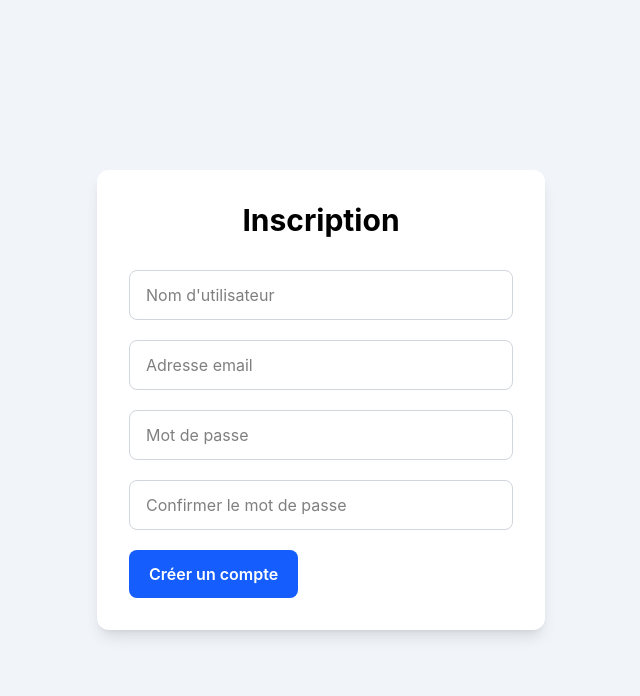
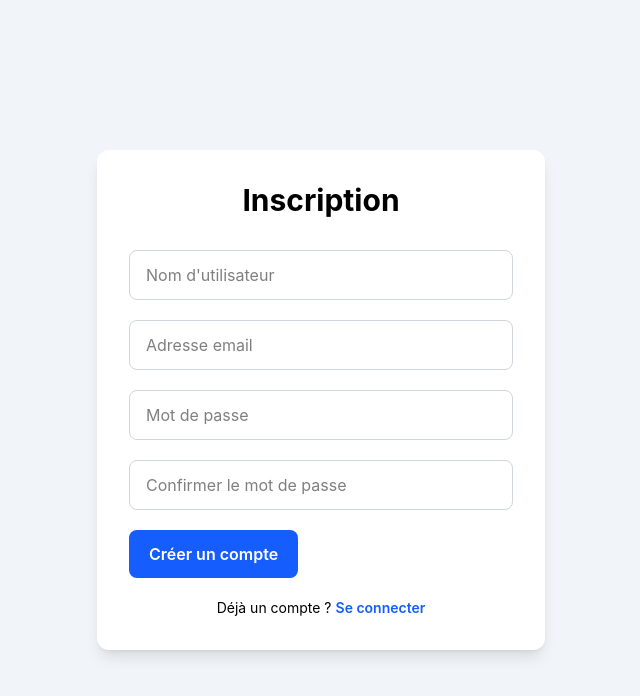
Before and after one commit to Radovoahary/lenz, a React (Vite) app in the folder frontend/: page /register in a window 1280 px wide. Shown: the top 696 px of the page, without its empty margins (319-959 px from the left). Built offline with nearby package versions, Linux system fonts and the light colour scheme.

Commit message:
Modifying some details

```diff
--- a/frontend/src/components/auth/LoginForm.tsx
+++ b/frontend/src/components/auth/LoginForm.tsx
@@ -1,6 +1,7 @@
 import { useForm } from "react-hook-form";
 import { zodResolver } from "@hookform/resolvers/zod";
 import { z } from "zod";
+import { Link } from "react-router-dom";
 
 import Button from "../ui/Button";
 import Input from "../ui/Input";
@@ -98,6 +99,19 @@ function LoginForm() {
 
             </Button>
 
+            <div className="text-center text-sm">
+
+  Pas encore de compte ?
+
+  <Link
+    to="/register"
+    className="ml-1 font-semibold text-blue-600 hover:underline"
+  >
+    S'inscrire
+  </Link>
+
+</div>
+
         </form>
 
     );
--- a/frontend/src/components/auth/RegisterForm.tsx
+++ b/frontend/src/components/auth/RegisterForm.tsx
@@ -1,6 +1,7 @@
 import { useForm } from "react-hook-form";
 import { zodResolver } from "@hookform/resolvers/zod";
 import { z } from "zod";
+import { Link } from "react-router-dom";
 
 import Input from "../ui/Input";
 import Button from "../ui/Button";
@@ -134,6 +135,18 @@ function RegisterForm() {
 
       </Button>
 
+        <div className="text-center text-sm">
+
+  Déjà un compte ?
+
+  <Link
+    to="/login"
+    className="ml-1 font-semibold text-blue-600 hover:underline"
+  >
+    Se connecter
+  </Link>
+
+</div>
     </form>
 
   );
```
